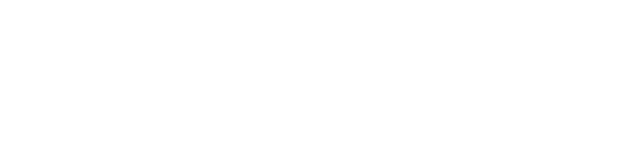
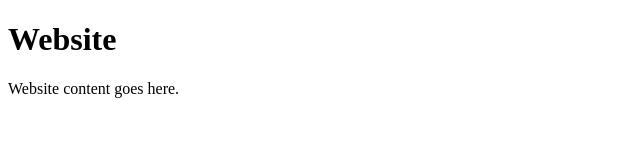
Before and after one commit to KraetSpg/Cardle, a plain HTML site: page Website.html in a window 1280 px wide. Shown: the whole page, without its empty margins (0-640 px from the left). Drawn offline with Linux system fonts and the light colour scheme.

Commit message:
edited Website

```diff
--- a/Website.html
+++ b/Website.html
@@ -2,4 +2,9 @@
 <html>
 <head>
     <title>Website</title>
+</head>
+<body>
+    <h1>Website</h1>
+    <p>Website content goes here.</p>
+</body>
 </html>
```
